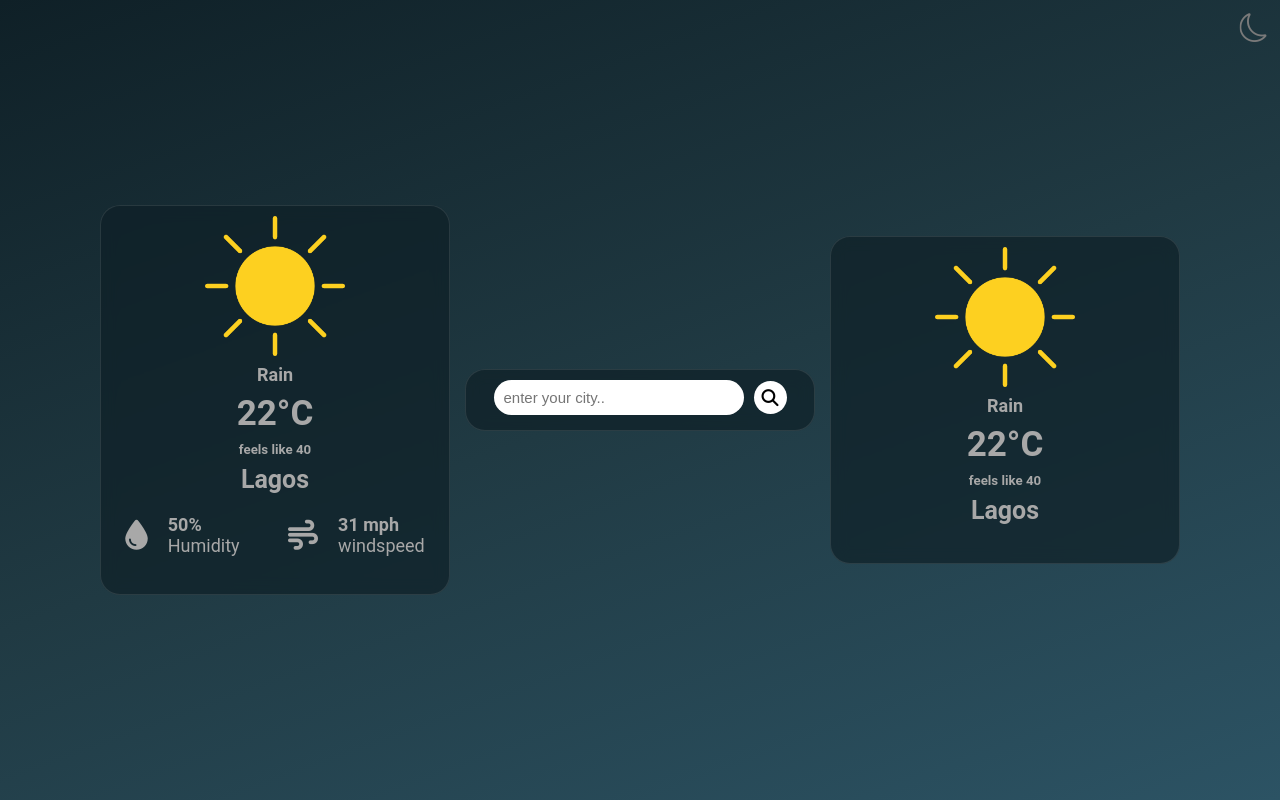
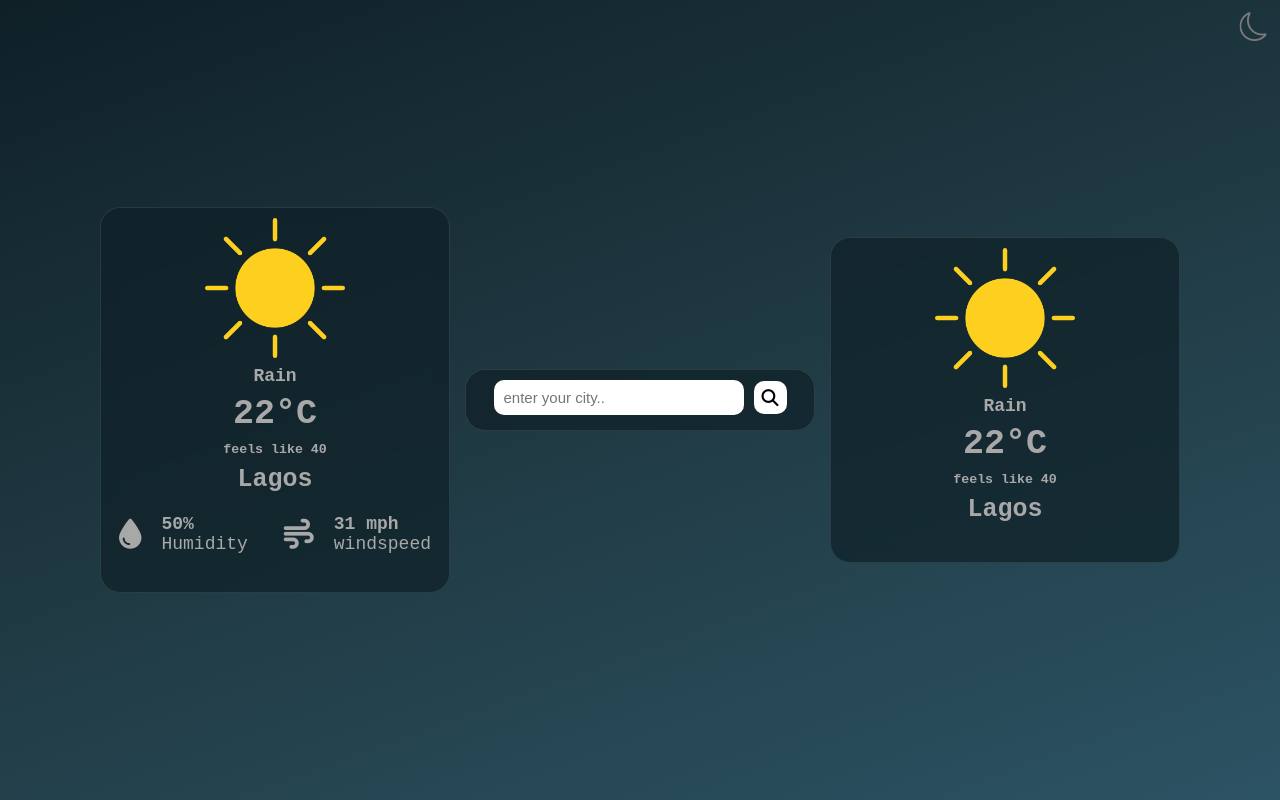
Before and after one commit to codingIdi/weather, a plain HTML site: page index.html in a window 1280 px wide. Drawn offline with nearby package versions, Linux system fonts and the light colour scheme; no server answers.

Commit message:
changed fonts

```diff
--- a/weather2.css
+++ b/weather2.css
@@ -12,7 +12,7 @@ body {
     align-items: center;
     min-height: 100vh;
     background: linear-gradient(654deg, #007a68, #29203d);
-    font-family: 'roboto', sans-serif;
+    font-family: 'Courier New', monospace;
     gap: 20px;
     width: 100vw;
     overflow-x: hidden;
@@ -57,7 +57,7 @@ body {
     border: none;
     width: 250px;
     height: 35px;
-    border-radius: 20px;
+    border-radius: 10px;
     font-size: 15px;
     padding-left: 10px;
 }
@@ -66,7 +66,7 @@ body {
     background-color: white;
     color: black;
     padding: 8px 8px;
-    border-radius: 50px;
+    border-radius: 10px;
     font-size: 17px;
 }
 
@@ -133,7 +133,7 @@ input:hover{
 }
 
 i:hover{
-    background-color: #E0E0E0;
+    background-color: #D0D0D0;
 }
 
 
--- a/weather2.js
+++ b/weather2.js
@@ -1,3 +1,4 @@
+
 const wrapper = document.querySelector(".wrapper");
 
 // Get DOM elements for displaying weather information
@@ -174,7 +175,7 @@ async function checkWeath(city, cityNumber2, cityNumber3) {
             // Reset to last valid data or default values after 2 seconds
             setTimeout(() => {
                 if (lastData) {
-                    cityName.innerHTML = "Please enter a valid name!";
+                    cityName.innerHTML = " Please enter a valid name!";
                     temp.innerHTML = "?";
                     humidity.innerHTML = "?";
                     speed.innerHTML = "?";
```
